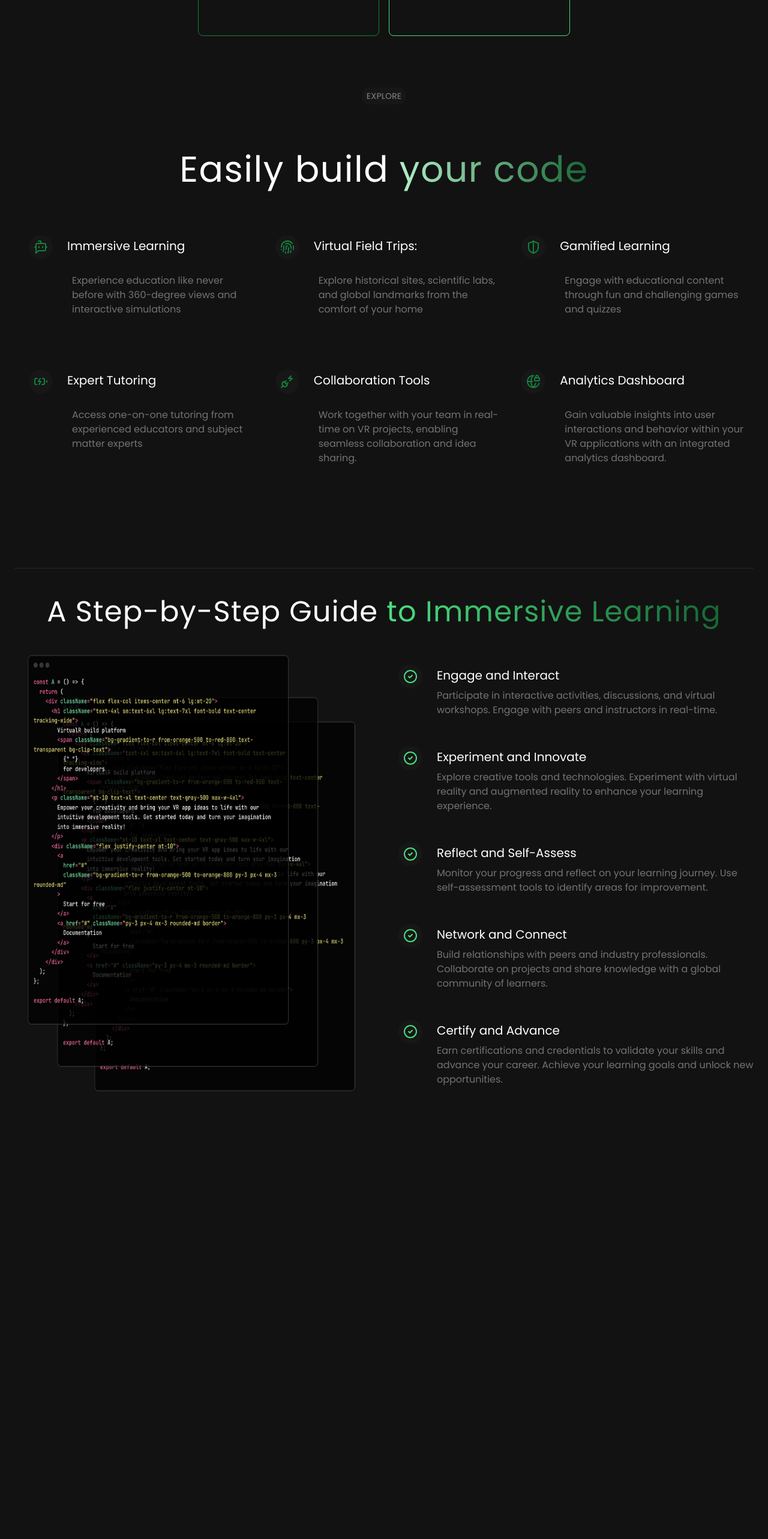
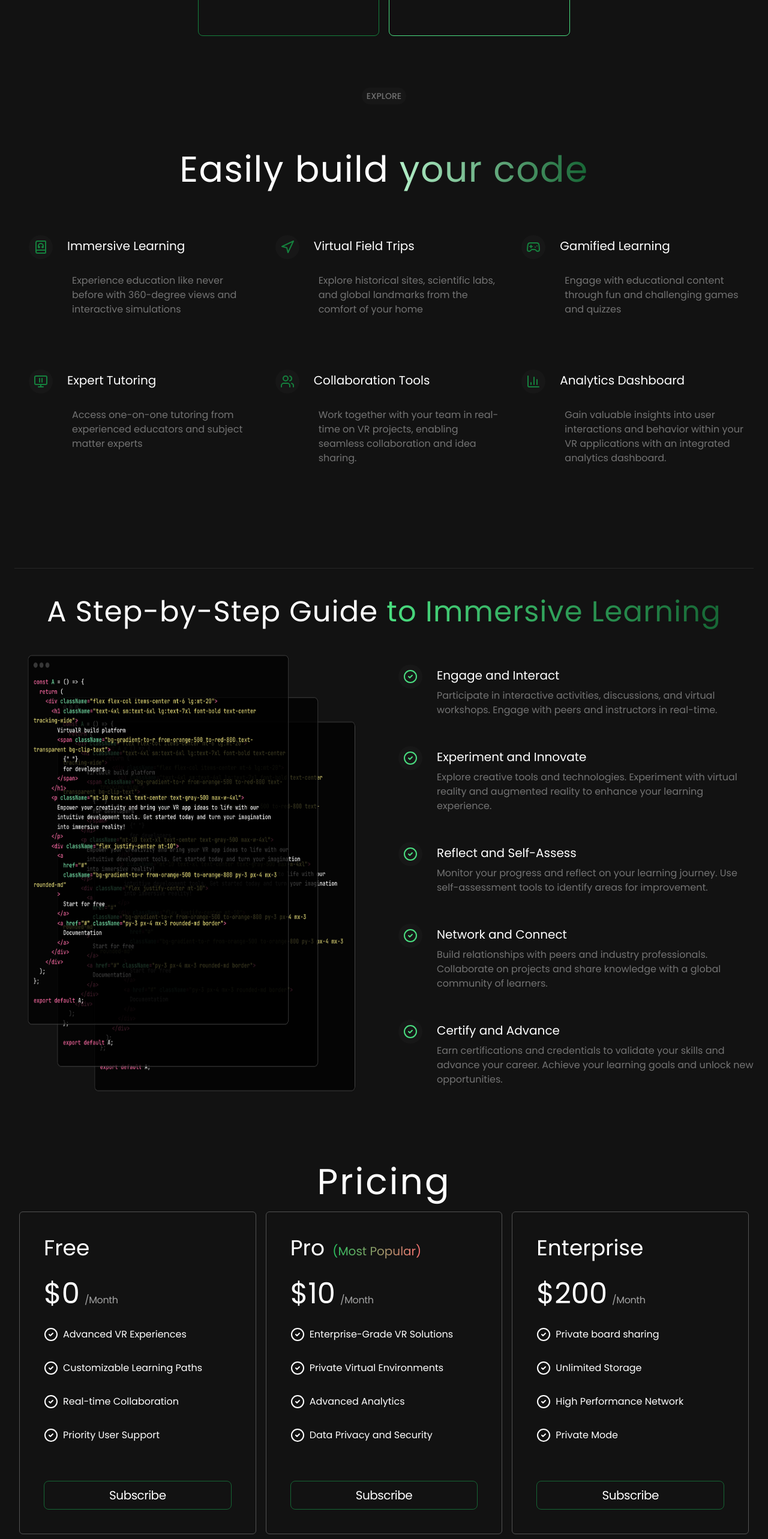
Before and after one commit to seunosinowo/ThoZone-VR, a React (Vite) app: page / in a window 1280 px wide. Shown: the part 647-3213 px from the top of the page at 60% size. Before the commit the page ends 2507 px from the top, so only its background shows below. Built offline with nearby package versions, Linux system fonts and the light colour scheme; grey boxes are pictures that could not be loaded.

Commit message:
Price Section

```diff
--- a/src/App.jsx
+++ b/src/App.jsx
@@ -3,6 +3,7 @@
 import HeroSection from './components/HeroSection'
 import ExploreSection from './components/ExploreSection'
 import { WorkFlow } from './components/WorkFlow'
+import { Pricing } from './components/Pricing'
 
 const App = () => {
   return (
@@ -13,7 +14,8 @@
       <div className='max-w-7xl mx-auto pt-20 px-6'>
         <HeroSection/>
         <ExploreSection/>
-        <WorkFlow />
+        <WorkFlow/>
+        <Pricing/>
       </div>
 
       </>
--- /dev/null
+++ b/src/components/Pricing.jsx
@@ -0,0 +1,51 @@
+import React from 'react'
+import { pricingOptions } from '../constants'
+import { CheckCircle2 } from 'lucide-react'
+
+export const Pricing = () => {
+  return (
+    <div className='mt-20'>
+        <h2 className='text-3xl sm:text-5xl lg:text-6xl text-center tracking-wider mb-3'>Pricing
+        </h2>
+
+        <div className='flex flex-wrap'>
+            {pricingOptions.map((item, index) => (
+                <div key={index} className='w-full sm:w-1/2 lg:w-1/3 p-2'>
+                    <div className='p-10 border border-neutral-600 rounded-md '>
+                        <p className='text-4xl mb-8'>
+                            {item.title}
+                            {item.title === "Pro" && (
+                                <span className='bg-gradient-to-r from-green-500 to-red-400 text-transparent bg-clip-text text-xl mb-4 ml-2'>
+                                    {""} (Most Popular)
+                                </span>
+                            )}
+                        </p>
+
+                        <p className='mb-8'>
+                            <span className='text-5xl mt-6 mr-2'>{item.price}</span>
+                            <span className='text-neutral-400 tracking-tight'>/Month</span>
+                        </p>
+
+                        <ul>
+                            {item.features.map((feature, index) => (
+                                <li key={index} className='mt-8 flex items-center'>
+                                    <CheckCircle2/>
+                                    <span className='ml-2'>{feature}</span>
+                                </li>
+                            ))}
+                        </ul>
+
+                        <a href='#'
+                        className ='inline-flex border border-green-800 justify-center items-center text-center w-full h-12 p-5 mt-16 tracking-tight text-xl hover:bg-green-800 rounded-lg transition duration-100'>
+                            Subscribe
+                        </a>
+
+                    </div>
+                </div>
+            ))}
+        </div>
+    </div>
+
+
+  )
+}
--- a/src/constants/index.jsx
+++ b/src/constants/index.jsx
@@ -1,9 +1,9 @@
-import { BotMessageSquare } from "lucide-react";
-import { BatteryCharging } from "lucide-react";
-import { Fingerprint } from "lucide-react";
-import { ShieldHalf } from "lucide-react";
-import { PlugZap } from "lucide-react";
-import { GlobeLock } from "lucide-react";
+import { BookHeadphones } from "lucide-react";
+import { Navigation } from "lucide-react";
+import { Gamepad2 } from "lucide-react";
+import { MonitorPause } from "lucide-react";
+import { Users } from "lucide-react";
+import { ChartColumn } from "lucide-react";
 
 import user1 from "../assets/profile-pictures/user1.jpg";
 import user2 from "../assets/profile-pictures/user2.jpg";
@@ -60,37 +60,37 @@
 
 export const explores = [
   {
-    icon: <BotMessageSquare />,
+    icon: <BookHeadphones />,
     text: "Immersive Learning",
     description:
       "Experience education like never before with 360-degree views and interactive simulations",
   },
   {
-    icon: <Fingerprint />,
-    text: "Virtual Field Trips:",
+    icon: <Navigation />,
+    text: "Virtual Field Trips",
     description:
       "Explore historical sites, scientific labs, and global landmarks from the comfort of your home",
   },
   {
-    icon: <ShieldHalf />,
+    icon: <Gamepad2 />,
     text: "Gamified Learning",
     description:
       "Engage with educational content through fun and challenging games and quizzes",
   },
   {
-    icon: <BatteryCharging />,
+    icon: <MonitorPause />,
     text: "Expert Tutoring",
     description:
       "Access one-on-one tutoring from experienced educators and subject matter experts",
   },
   {
-    icon: <PlugZap />,
+    icon: <Users />,
     text: "Collaboration Tools",
     description:
       "Work together with your team in real-time on VR projects, enabling seamless collaboration and idea sharing.",
   },
   {
-    icon: <GlobeLock />,
+    icon: <ChartColumn />,
     text: "Analytics Dashboard",
     description:
       "Gain valuable insights into user interactions and behavior within your VR applications with an integrated analytics dashboard.",
@@ -130,20 +130,20 @@
     title: "Free",
     price: "$0",
     features: [
-      "Private board sharing",
-      "5 Gb Storage",
-      "Web Analytics",
-      "Private Mode",
+      "Advanced VR Experiences",
+      "Customizable Learning Paths",
+      "Real-time Collaboration",
+      "Priority User Support",
     ],
   },
   {
     title: "Pro",
     price: "$10",
     features: [
-      "Private board sharing",
-      "10 Gb Storage",
-      "Web Analytics (Advance)",
-      "Private Mode",
+      "Enterprise-Grade VR Solutions",
+      "Private Virtual Environments",
+      "Advanced Analytics",
+      "Data Privacy and Security",
     ],
   },
   {
```
